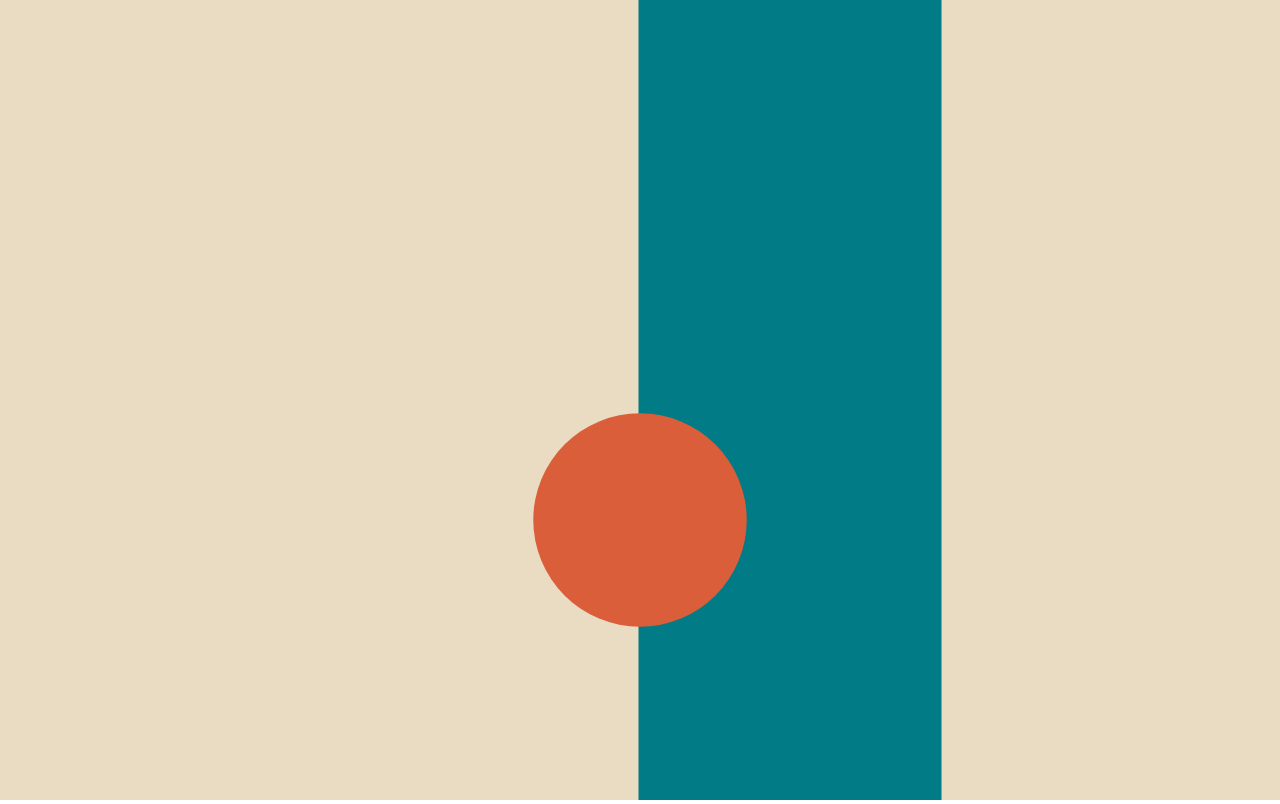
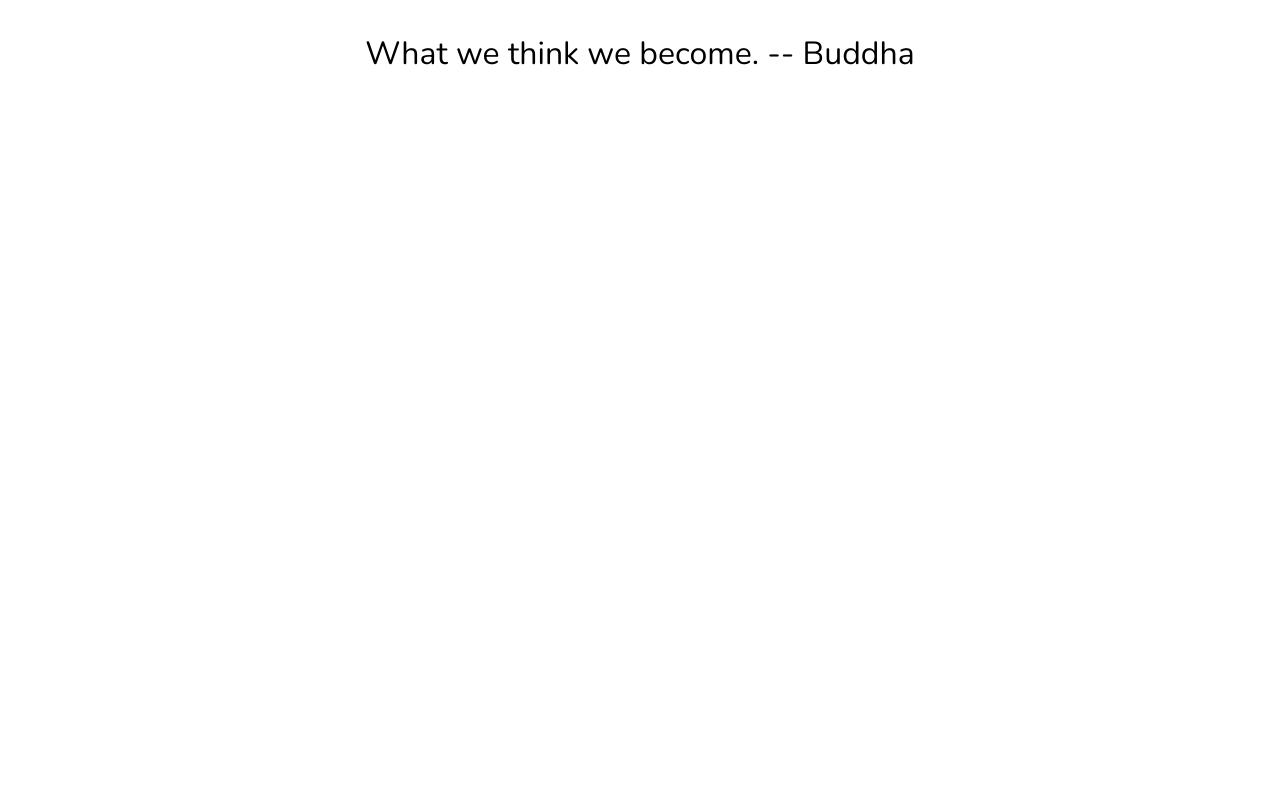
Before and after one commit to dhyandsingh/dhyandsingh.github.io, a plain HTML site: page index.html in a window 1280 px wide. Drawn offline with nearby package versions, Linux system fonts and the light colour scheme.

Commit message:
buddha quote

```diff
--- a/index.html
+++ b/index.html
@@ -1,38 +1,21 @@
+<!DOCTYPE HTML>
 <!DOCTYPE html>
 <html>
     <head>
-    <style>
-      html,
-      body,
-      svg {
-        width: 100%;
-        height: 100%;
-        margin: 0;
-      }
-      rect {
-        height: 100%;
+        <meta charset="UTF-8" />
+		<link rel="preconnect" href="https://fonts.gstatic.com">
+        <link href="https://fonts.googleapis.com/css2?family=Nunito:wght@200&display=swap" rel="stylesheet">
+        <meta name="viewport" content="width=device-width" />
+        <style type="text/css" media="screen">
+        p {
+            text-align: center;
+            font-family: 'Nunito', sans-serif;
+            font-size: 200%;
         }
         </style>
+        <title>Dhyan Singh</title>
     </head>
     <body>
-    <!--background color rgb(234, 220, 194) or #eadcc2 . circleColor rgb(218, 94, 58) or hex #da5e3a-->
-    <svg
-      width="100%"
-      height="100%"
-      style="background-color: rgb(234, 220, 194)"
-    >
-      <rect
-        width="300"
-        height="100"
-        x="50%"
-        y="0"
-        style="
-          fill: rgb(1, 123, 134);
-          stroke-width: 3;
-          stroke: rgb(1, 123, 134);
-        "
-      />
-      <circle cx="50%" cy="65%" r="10%" style="fill: rgb(218, 94, 58)" />
-    </svg>
+        <p> What we think we become. -- Buddha </p>
     </body>
 </html>
```
Lines whose indentation alone changed are shown as unchanged.
